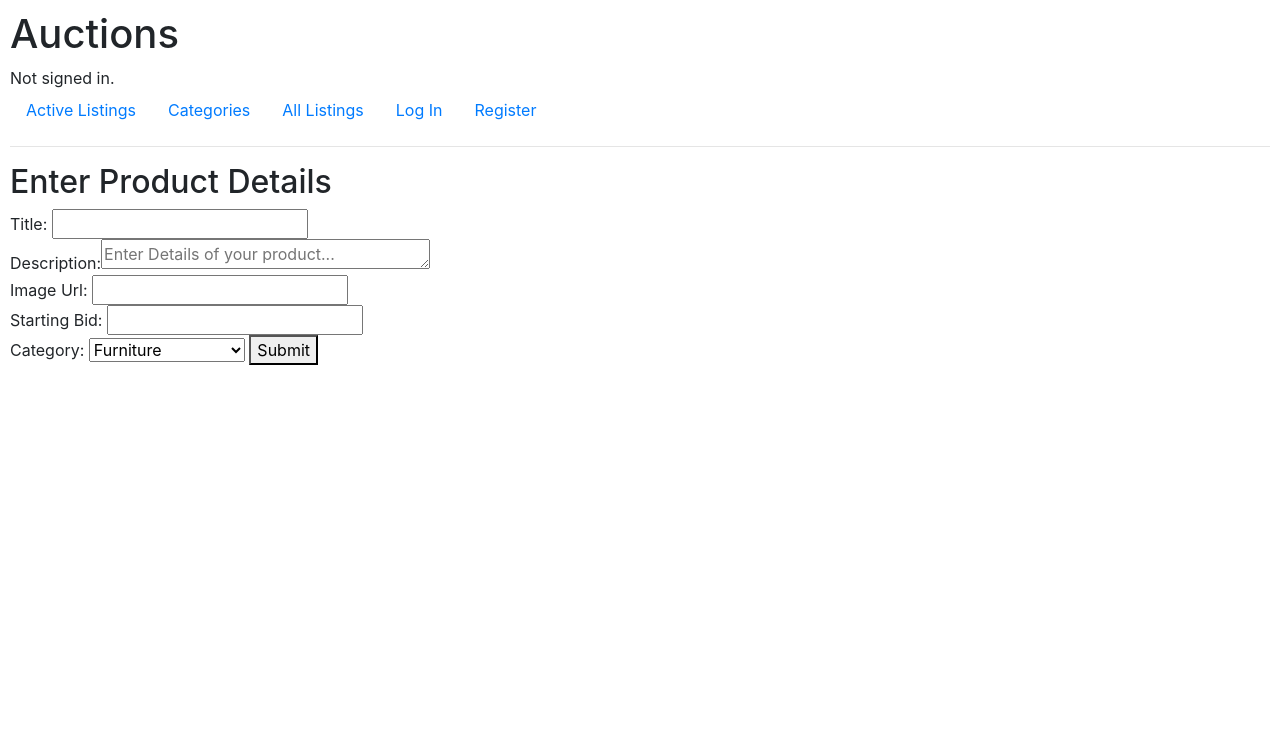
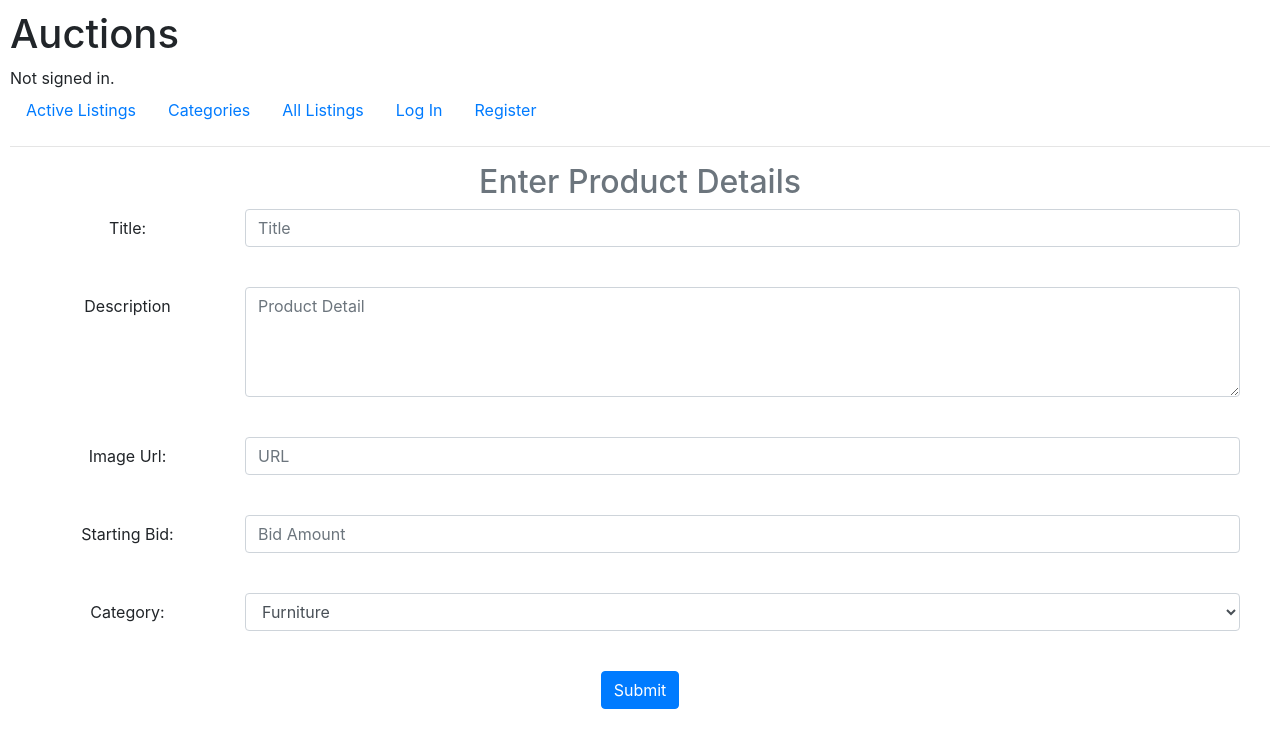
Before and after one commit to Romi-776/Auctions, a Django app: page /create in a window 1280 px wide. Shown: the top 748 px of the page. Run offline with Django 3.2, Linux system fonts and the light colour scheme; some libraries are stand-ins or nearby versions.

Commit message:
Updated the text and image css properties

```diff
--- a/auctions/static/auctions/styles.css
+++ b/auctions/static/auctions/styles.css
@@ -1,3 +1,7 @@
 body {
     padding: 10px;
 }
+
+img {
+    border: 5px solid black;
+}
--- a/auctions/templates/auctions/create.html
+++ b/auctions/templates/auctions/create.html
@@ -1,18 +1,61 @@
 {% extends "auctions/layout.html" %}
 
 {% block body %}
-    <h2>Enter Product Details</h2>
-    <form action="{% url 'create_listing' %}", method="POST">
+<!--Title of the page -->
+<center>
+    <h2 class="text-muted">Enter Product Details</h2>
+
+    <form action="{% url 'create_listing' %}" , method="POST">
         {% csrf_token %}
-        Title: <input type="text" name="title"><br>
-        Description:<textarea name="description" cols="30" placeholder="Enter Details of your product..." rows="1"></textarea><br>
-        Image Url: <input type="text" name="image_url"><br>
-        Starting Bid: <input type="number" name="starting_bid"><br>
-        Category: <select name="category">
-            {% for cat in categories%}
-                <option value="{{cat}}">{{cat}}</option>
-            {% endfor %}
-        </select>
-        <button>Submit</button>
+        <!--Title of the product -->
+        <div class="form-group col row">
+            <label for="inputTitle" class="col-sm-2 col-form-label">Title:</label>
+            <div class="col-sm-10">
+                <input type="text" class="form-control" id="inputTitle" name="title" placeholder="Title">
+            </div>
+        </div><br>
+
+        <!--Description of the product -->
+        <div class="form-group col row">
+            <label for="inputDes" class="col-sm-2 col-form-label">Description</label>
+            <div class="col-sm-10">
+                <textarea name="description" class="form-control" id="inputDes" rows="4"
+                    placeholder="Product Detail"></textarea>
+            </div>
+        </div><br>
+
+        <!--Image url of the product -->
+        <div class="form-group col row">
+            <label for="inputImage" class="col-sm-2 col-form-label">Image Url:</label>
+            <div class="col-sm-10">
+                <input type="text" class="form-control" id="inputImage" name="image_url" placeholder="URL">
+            </div>
+        </div><br>
+
+        <!--Staring Bid of the product -->
+        <div class="form-group col row">
+            <label for="inputBid" class="col-sm-2 col-form-label">Starting Bid:</label>
+            <div class="col-sm-10">
+                <input type="number" class="form-control" id="inputBid" name="starting_bid" placeholder="Bid Amount">
+            </div>
+        </div><br>
+
+        <!--Category of the product -->
+        <div class="form-group col row">
+            <label for="inputCategory" class="col-sm-2 col-form-label">Category:</label>
+            <div class="col-sm-10">
+                <select name="category" class="form-control" id="inputCategory">
+                    {% for cat in categories%}
+                    <option value="{{cat}}">{{cat}}</option>
+                    {% endfor %}
+                </select>
+            </div>
+        </div><br>
+
+        <!-- Form Submission -->
+        <button type="submit" class="btn btn-primary">Submit</button>
+
     </form>
+</center>
+
 {% endblock %}
--- a/auctions/templates/auctions/layout.html
+++ b/auctions/templates/auctions/layout.html
@@ -2,11 +2,14 @@
 
 <!DOCTYPE html>
 <html lang="en">
+
     <head>
         <title>{% block title %}Auctions{% endblock %}</title>
-        <link rel="stylesheet" href="https://stackpath.bootstrapcdn.com/bootstrap/4.4.1/css/bootstrap.min.css" integrity="sha384-Vkoo8x4CGsO3+Hhxv8T/Q5PaXtkKtu6ug5TOeNV6gBiFeWPGFN9MuhOf23Q9Ifjh" crossorigin="anonymous">
+        <link rel="stylesheet" href="https://stackpath.bootstrapcdn.com/bootstrap/4.4.1/css/bootstrap.min.css"
+            integrity="sha384-Vkoo8x4CGsO3+Hhxv8T/Q5PaXtkKtu6ug5TOeNV6gBiFeWPGFN9MuhOf23Q9Ifjh" crossorigin="anonymous">
         <link href="{% static 'auctions/styles.css' %}" rel="stylesheet">
     </head>
+
     <body>
         <h1>Auctions</h1>
         <div>
@@ -49,4 +52,5 @@
         {% block body %}
         {% endblock %}
     </body>
+
 </html>
```
Also changed, not shown: auctions/templates/auctions/categories.html (+21 -4 lines), auctions/templates/auctions/index.html (+27 -14 lines), auctions/templates/auctions/listing.html (+7 -3 lines), db.sqlite3. Lines whose indentation alone changed are shown as unchanged.
